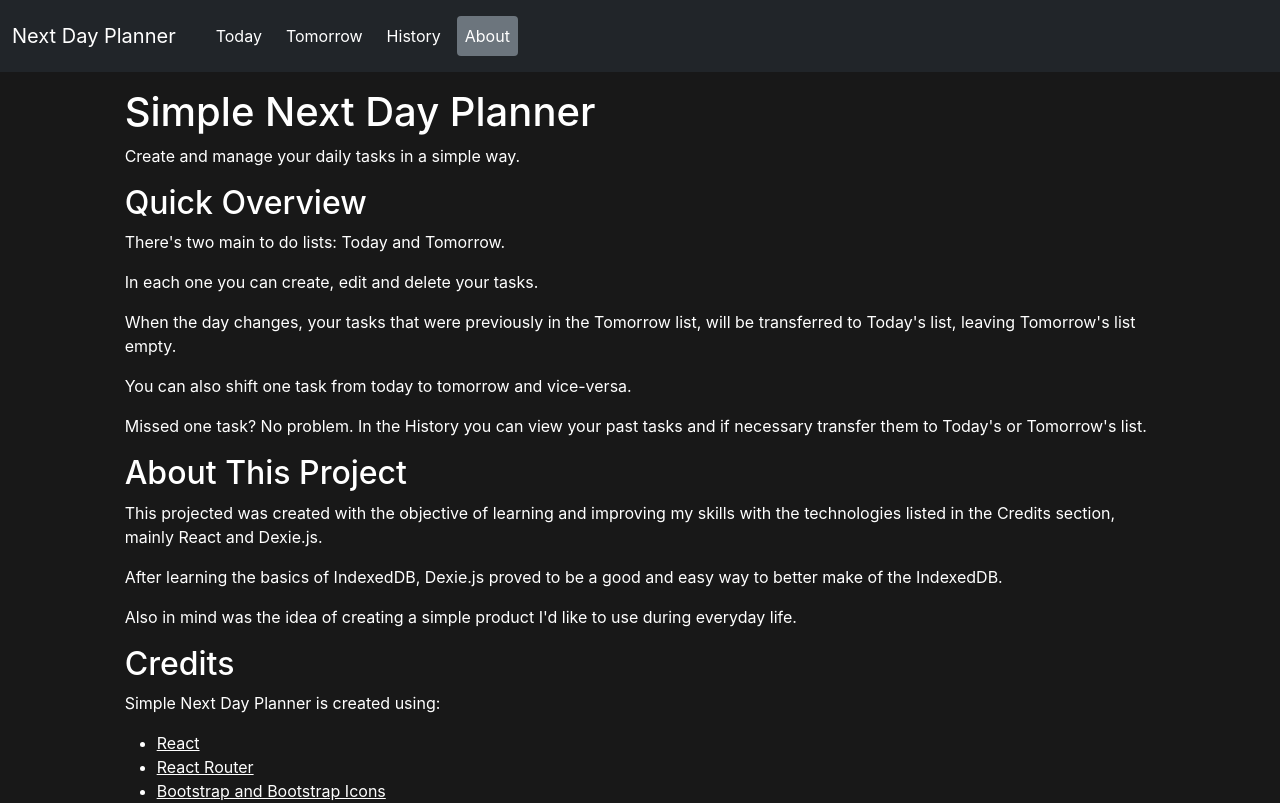
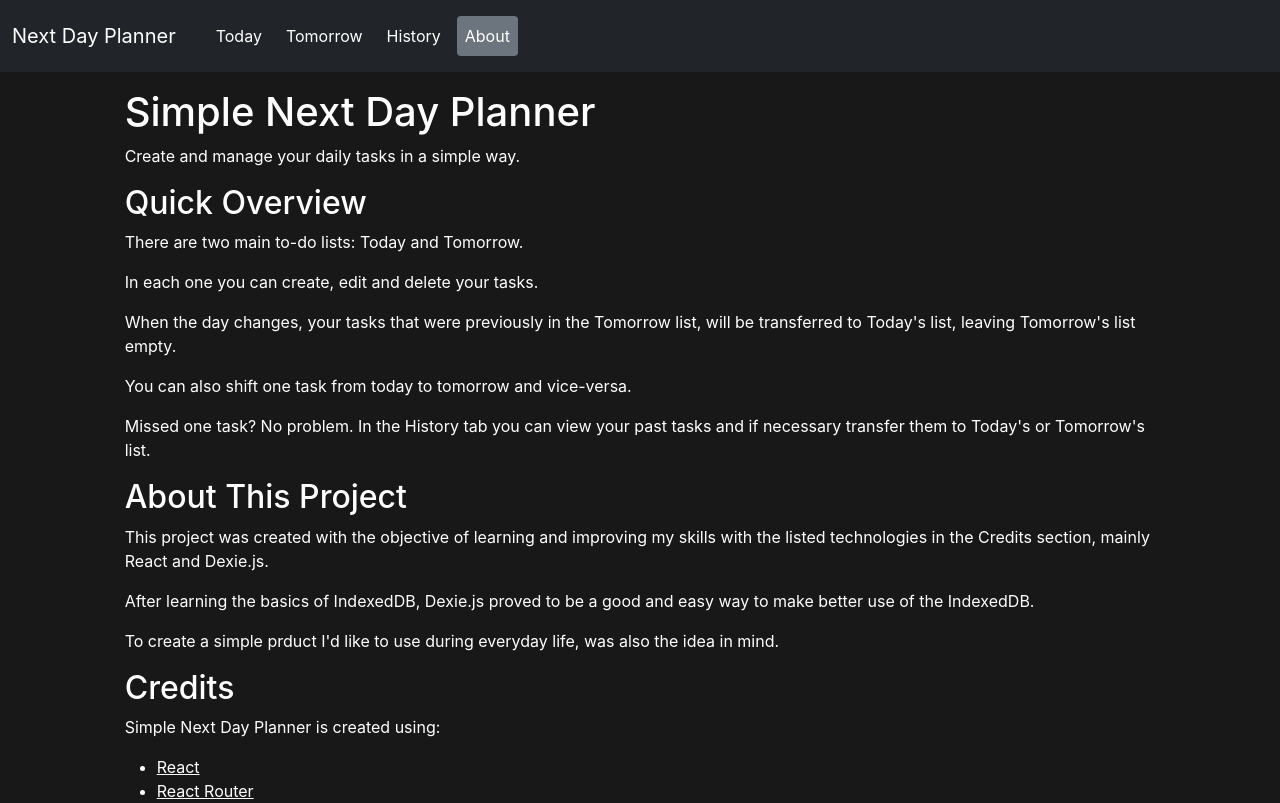
Before and after one commit to kallyanschott/next-day-planner, a React (Create React App) app: page /#/about in a window 1280 px wide. Shown: the top 803 px of the page. Built offline with nearby package versions, Linux system fonts and the light colour scheme.

Commit message:
Fix spelling

```diff
--- a/src/about/About.js
+++ b/src/about/About.js
@@ -26,15 +26,15 @@ export default class About extends Component {
                     <h1 id='simple-next-day-planner'>Simple Next Day Planner</h1>
                     <p>Create and manage your daily tasks in a simple way.</p>
                     <h2 id='quick-overview'>Quick Overview</h2>
-                    <p>There&#39;s two main to do lists: Today and Tomorrow.</p>
+                    <p>There are two main to-do lists: Today and Tomorrow.</p>
                     <p>In each one you can create, edit and delete your tasks.</p>
                     <p>When the day changes, your tasks that were previously in the Tomorrow list, will be transferred to Today&#39;s list, leaving Tomorrow&#39;s list empty.</p>
                     <p>You can also shift one task from today to tomorrow and vice-versa.</p>
-                    <p>Missed one task? No problem. In the History you can view your past tasks and if necessary transfer them to Today&#39;s or Tomorrow&#39;s list.</p>
+                    <p>Missed one task? No problem. In the History tab you can view your past tasks and if necessary transfer them to Today&#39;s or Tomorrow&#39;s list.</p>
                     <h2 id='about-this-project'>About This Project</h2>
-                    <p>This projected was created with the objective of learning and improving my skills with the technologies listed in the Credits section, mainly React and Dexie.js.</p>
-                    <p>After learning the basics of IndexedDB, Dexie.js proved to be a good and easy way to better make of the IndexedDB.</p>
-                    <p>Also in mind was the idea of creating a simple product I&#39;d like to use during everyday life.</p>
+                    <p>This project was created with the objective of learning and improving my skills with the listed technologies in the Credits section, mainly React and Dexie.js.</p>
+                    <p>After learning the basics of IndexedDB, Dexie.js proved to be a good and easy way to make better use of the IndexedDB.</p>
+                    <p>To create a simple prduct I'd like to use during everyday life, was also the idea in mind.</p>
                     <h2 id='credits'>Credits</h2>
                     <p>Simple Next Day Planner is created using:</p>
                     <ul>
```
Also changed, not shown: 1 other file (tests, documents, lock files or other folders).
